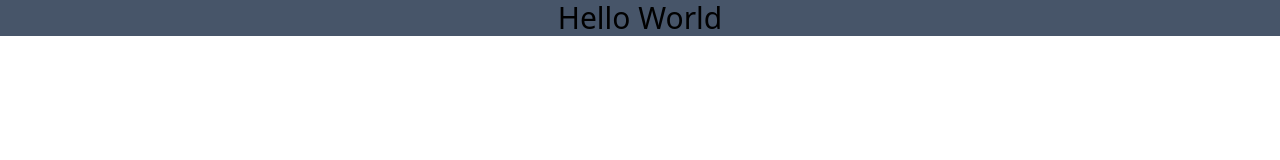
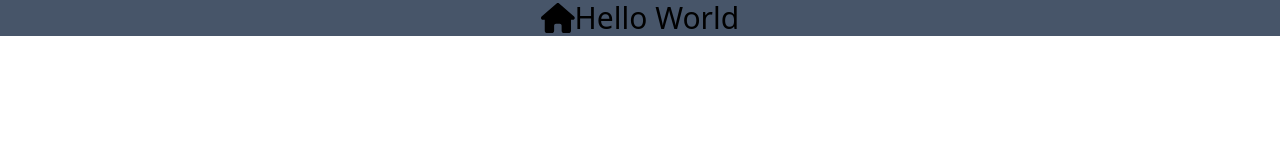
Before and after one commit to vinsdesign/lontar_bali_project, a Vue app: page / in a window 1280 px wide. Shown: the top 160 px of the page. Built offline with nearby package versions, Linux system fonts and the light colour scheme.

Commit message:
Install Fonts Awesome & depedency

```diff
--- a/package.json
+++ b/package.json
@@ -11,6 +11,11 @@
     "format": "prettier --write src/"
   },
   "dependencies": {
+    "@fortawesome/fontawesome-svg-core": "^6.5.2",
+    "@fortawesome/free-brands-svg-icons": "^6.5.2",
+    "@fortawesome/free-regular-svg-icons": "^6.5.2",
+    "@fortawesome/free-solid-svg-icons": "^6.5.2",
+    "@fortawesome/vue-fontawesome": "^3.0.6",
     "pinia": "^2.1.7",
     "vue": "^3.4.21",
     "vue-router": "^4.3.0"
--- a/src/main.js
+++ b/src/main.js
@@ -6,7 +6,21 @@ import { createPinia } from 'pinia'
 import App from './App.vue'
 import router from './router'
 
+/* import the fontawesome core */
+import { library } from '@fortawesome/fontawesome-svg-core'
+
+/* import font awesome icon component */
+import { FontAwesomeIcon } from '@fortawesome/vue-fontawesome'
+
+/* import specific icons */
+import { faHouse } from '@fortawesome/free-solid-svg-icons'
+
+/* add icons to the library */
+library.add(faHouse)
+
 const app = createApp(App)
+
+app.component('font-awesome-icon', FontAwesomeIcon)
 
 app.use(createPinia())
 app.use(router)
--- a/src/views/HomeView.vue
+++ b/src/views/HomeView.vue
@@ -1,5 +1,7 @@
 <script setup></script>
 
 <template>
-  <main class="text-3xl bg-slate-600 flex justify-center items-center">Hello World</main>
+  <main class="text-3xl bg-slate-600 flex justify-center items-center">
+    <font-awesome-icon icon="fa-solid fa-house" />Hello World
+  </main>
 </template>
```
Also changed, not shown: 1 other file (tests, documents, lock files or other folders).
